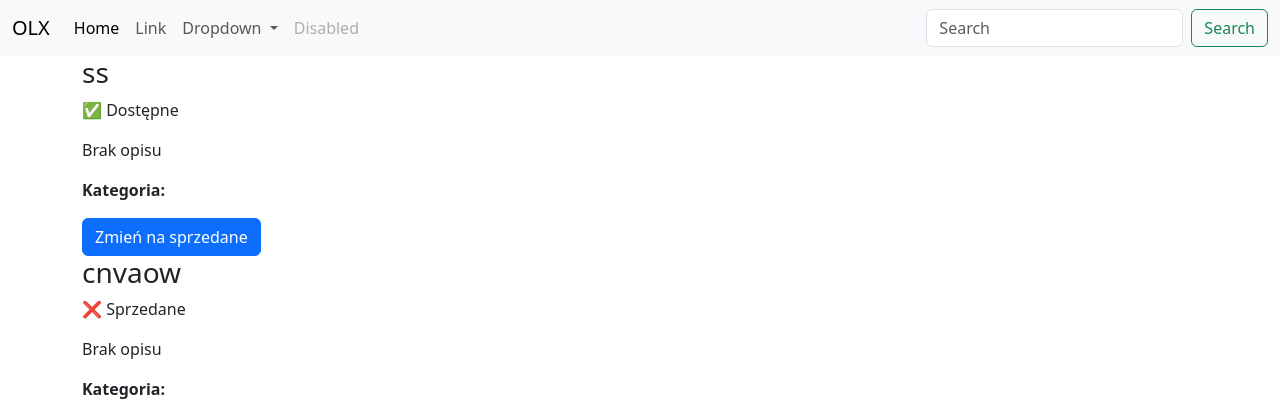
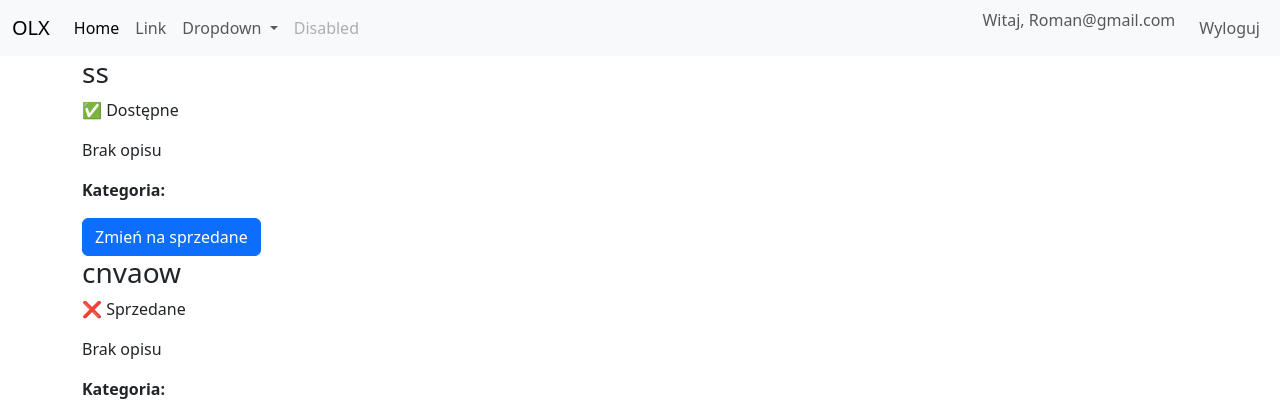
Before and after one commit to Karolina5900/ProjektStrona, a Flask app: page / in a window 1280 px wide. Shown: the top 413 px of the page. Run offline with Flask 3, Linux system fonts and the light colour scheme; a user stored in the database is signed in.

Commit message:
dodanie wyloguj

```diff
--- a/app.py
+++ b/app.py
@@ -1,7 +1,7 @@
 import os
 from flask import Flask, render_template, redirect, url_for, request
 from flask_sqlalchemy import SQLAlchemy
-from flask_security import Security, UserMixin, RoleMixin, SQLAlchemyUserDatastore, current_user, login_required
+from flask_security import Security, UserMixin, RoleMixin, SQLAlchemyUserDatastore, current_user, login_required, logout_user
 
 app = Flask(__name__)
 app.config['SQLALCHEMY_DATABASE_URI'] = 'sqlite:///olx.db'
@@ -117,6 +117,12 @@
     db.session.commit()
     return redirect(url_for('index'))
 
+@app.route('/logout')
+@login_required
+def logout():
+    logout_user()
+    return redirect(url_for('index'))
+
 # @app.route('/register', methods=['GET', 'POST'])
 # def register():
 #     if request.method == 'POST':
--- a/templates/base.html
+++ b/templates/base.html
@@ -5,7 +5,6 @@
             Moja strona OLX!
         </title>
         <link href="https://cdn.jsdelivr.net/npm/bootstrap@5.3.3/dist/css/bootstrap.min.css" rel="stylesheet" integrity="sha384-QWTKZyjpPEjISv5WaRU9OFeRpok6YctnYmDr5pNlyT2bRjXh0JMhjY6hW+ALEwIH" crossorigin="anonymous">
-
     </head>
     <body>
         <nav class="navbar navbar-expand-lg bg-body-tertiary">
@@ -37,14 +36,25 @@
                     <a class="nav-link disabled" aria-disabled="true">Disabled</a>
                   </li>
                 </ul>
-                <form class="d-flex" role="search">
-                  <input class="form-control me-2" type="search" placeholder="Search" aria-label="Search">
-                  <button class="btn btn-outline-success" type="submit">Search</button>
-                </form>
+
+                <!-- Sekcja logowania/wylogowania -->
+                <ul class="navbar-nav ms-auto">
+                    {% if current_user.is_authenticated %}
+                        <li class="nav-item">
+                            <span class="navbar-text me-3">Witaj, {{ current_user.email }}</span>
+                        </li>
+                        <li class="nav-item">
+                            <a class="nav-link btn btn-outline-danger" href="{{ url_for('logout') }}">Wyloguj</a>
+                        </li>
+                    {% else %}
+                        <li class="nav-item">
+                            <a class="nav-link btn btn-outline-success" href="{{ url_for('security.login') }}">Zaloguj</a>
+                        </li>
+                    {% endif %}
+                </ul>
               </div>
             </div>
           </nav>
-
 
         <div class="container">
             {% block content %}
```
Also changed, not shown: instance/olx.db.
